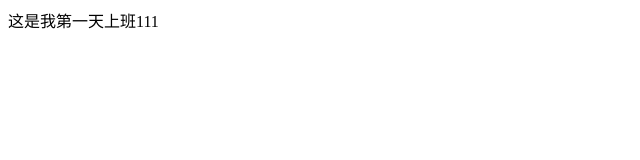
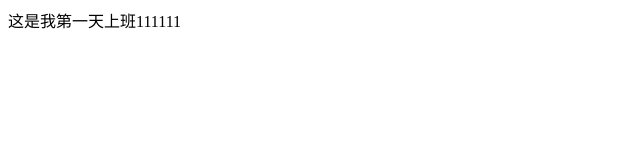
Before and after one commit to 1601ewangshuo/1601e, a plain HTML site: page index.html in a window 1280 px wide. Shown: the full height of the page, 0-640 px from the left. Drawn offline with Linux system fonts and the light colour scheme.

Commit message:
index.html

```diff
--- a/index.html
+++ b/index.html
@@ -9,7 +9,7 @@
 </head>
 
 <body>
-    <div>这是我第一天上班111</div>
+    <div>这是我第一天上班111111</div>
 </body>
 
 </html>
```
